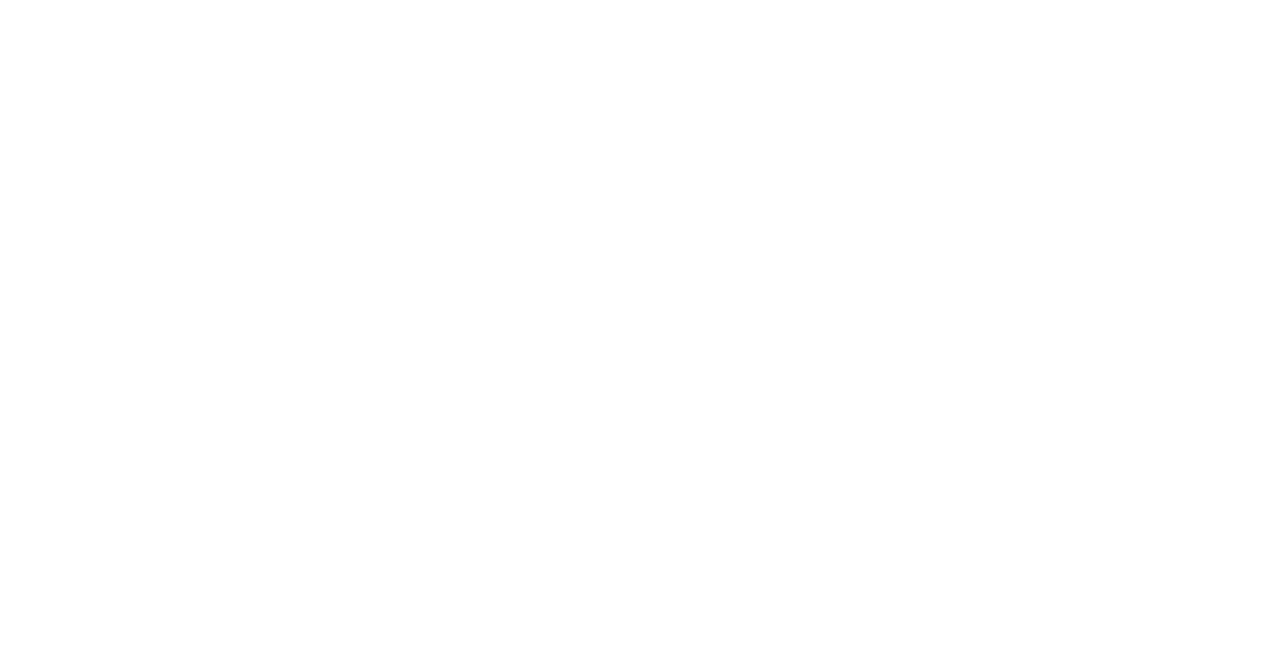
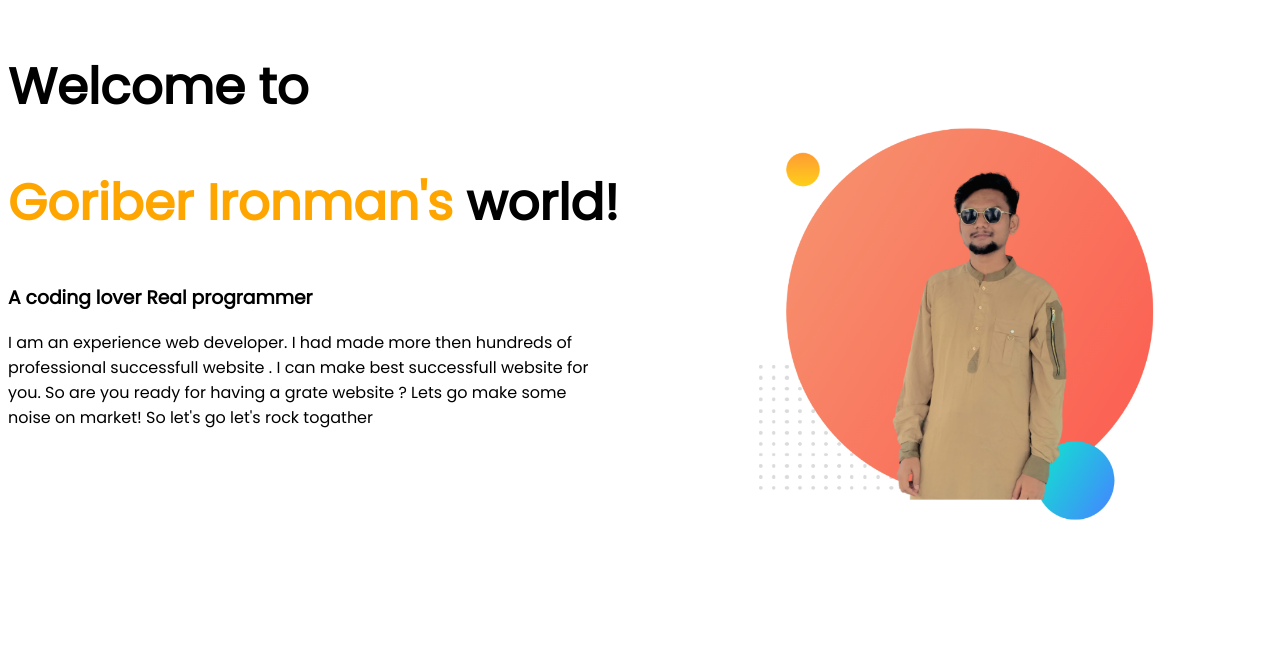
Before and after one commit to Emonrockzz/my-devoloper-portfolio, a plain HTML site: page index.html in a window 1280 px wide. Drawn offline with Linux system fonts and the light colour scheme.

Commit message:
lets rock

```diff
--- a/index.html
+++ b/index.html
@@ -1,13 +1,33 @@
 <!DOCTYPE html>
 <html lang="en">
+
 <head>
     <meta charset="UTF-8">
     <meta http-equiv="X-UA-Compatible" content="IE=edge">
     <meta name="viewport" content="width=device-width, initial-scale=1.0">
     <title>Emon Portfolio</title>
+    <link rel="preconnect" href="https://fonts.googleapis.com">
+    <link rel="preconnect" href="https://fonts.gstatic.com" crossorigin>
+    <link href="https://fonts.googleapis.com/css2?family=Poppins&display=swap" rel="stylesheet">
     <link rel="stylesheet" href="style.css">
 </head>
+
 <body>
+    <section>
+        <div class="half-width">
+            <h1>Welcome to</h1>
+            <h1> <span class="colorname">Goriber Ironman's</span> world!</h1>
+            <h3>A coding lover Real programmer</h3>
+            <p>I am an experience web developer. I had made more then hundreds of <br> professional successfull website
+                . I
+                can make best successfull website for <br> you. So are you ready for having a grate website ? Lets go
+                make
+                some <br> noise on market! So let's go let's rock togather</p>
+        </div>
+        <div class="half-width">
+            <img src="images/Emon2.png" alt="">
+        </div>
+    </section>
+</body>
 
-</body>
 </html>
--- a/style.css
+++ b/style.css
@@ -0,0 +1,18 @@
+body{
+    font-family: 'Poppins', sans-serif;
+}
+h1{
+    font-size: 50px;
+}
+.colorname{
+    color: orange;
+}
+section{
+    display: flex;
+}
+.half-width{
+    width: 50%;
+}
+.half-width img{
+    width: 100%;
+}
```
Also changed, not shown: images/Emon1.png (added), images/Emon2.png (added), images/dream-bg.png (added), images/exp-bg.png (added), images/my-bg.png (added), images/my-bg2.png (added), images/top-banner.png (added), showOff/life-style-1.jpg (added), showOff/life-style-2.jpg (added), showOff/life-style-3.jpg (added), showOff/life-style-4.jpg (added), showOff/life-style-5.jpg (added), showOff/life-style-6.jpg (added), showOff/life-style-7.jpg (added).
